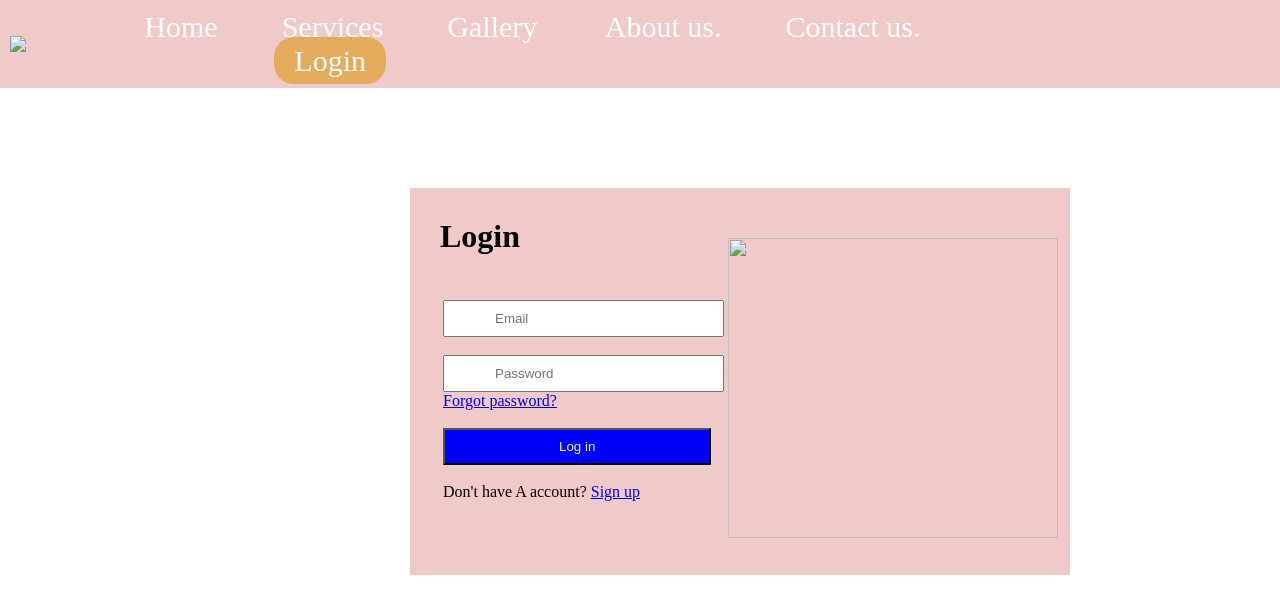
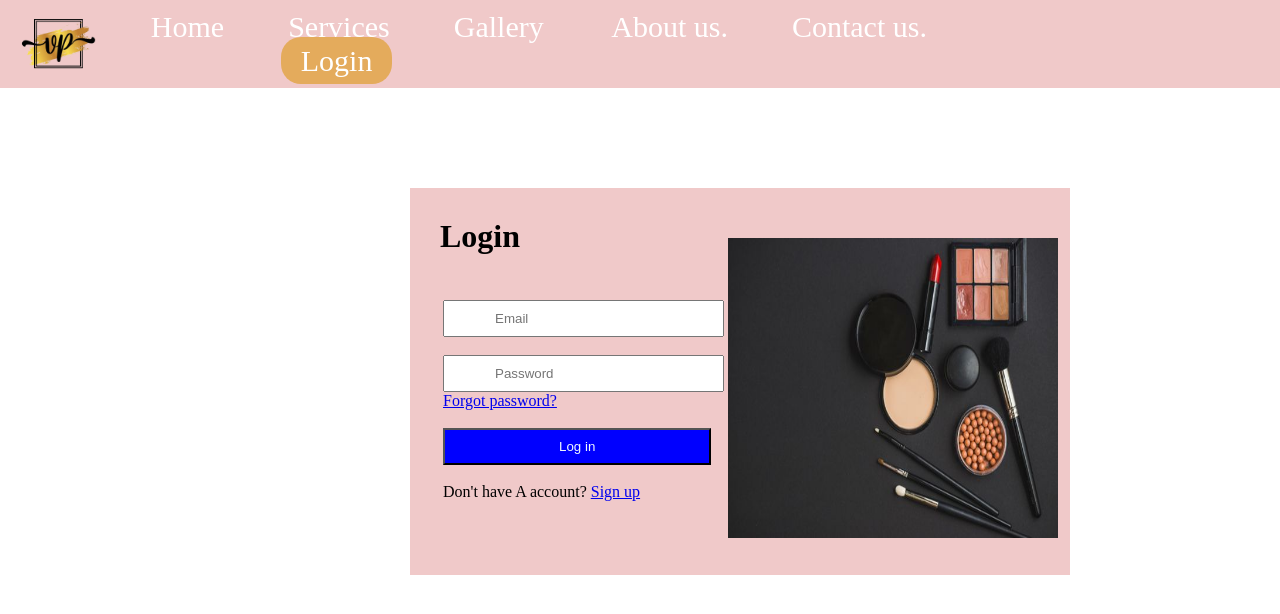
Before and after one commit to ramanividhya/makeup, a plain HTML site: page login.html in a window 1280 px wide. Drawn offline with Linux system fonts and the light colour scheme.

Commit message:
added index.html

```diff
--- a/login.html
+++ b/login.html
@@ -41,7 +41,7 @@ li :hover{
 </head>
 <body>
     <header>
-        <img src="d:\website figma makeup photos\Screenshot__53_-removebg-preview.png" width="8%">
+        <img src="logo.png" width="8%">
         <nav>
             <ul>
                 <li><a href="index.html">Home</a></li>
@@ -66,7 +66,7 @@ li :hover{
                             <a href="registration.html">Sign up</a>
                         </td>
                         <td>
-                            <img src="d:\website figma makeup photos\loginpage.jpg" height="300px" width="330px" style="margin-top: -20px;">
+                            <img src="login.jpg" height="300px" width="330px" style="margin-top: -20px;">
                         </td>
                     </tr>
                 </table>
```
